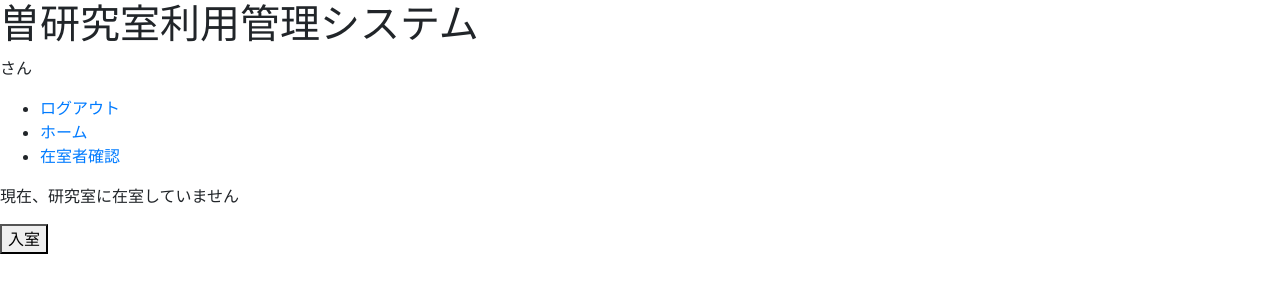
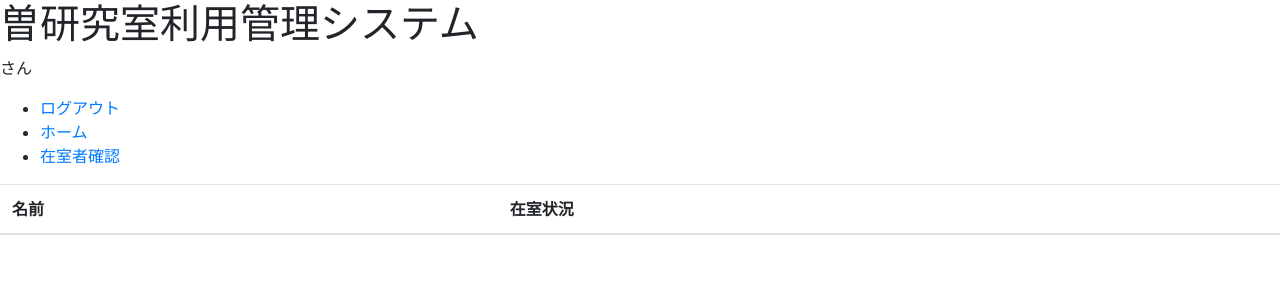
Before and after one commit to east9698/attend_manage, a Django app: template attend_manage/console/templates/console/status_all.html in a window 1280 px wide. Shown: the top 300 px of the page. Run offline with Django 3.2, Linux system fonts and the light colour scheme; the template is opened without the code that fills it, so the values that code supplies are empty; parts of the project's set-up code (start-up, migrations or seed data) failed here and were passed over; some libraries are stand-ins or nearby versions.

Commit message:
update console/status_all.html

```diff
--- a/attend_manage/console/templates/console/status_all.html
+++ b/attend_manage/console/templates/console/status_all.html
@@ -1,11 +1,21 @@
 {% extends "console/base.html" %}
 
 {% block contents %}
-{% if status is True %}
-<p>現在、研究室に在室しています</p>
-<button type="submit" name="not_available">退室</button>
-{% else %}
-<p>現在、研究室に在室していません</p>
-<button type="submit" name="available">入室</button>
-{% endif %}
+
+<table class="table table-borderd">
+  <thead>
+    <tr>
+      <th>名前</th>
+      <th>在室状況</th>
+    </tr>
+  </thead>
+  <tbody>
+    {% for item in data %}
+    <tr>
+      <th>{{item.}}</th>
+    </tr>
+    {% endfor %}
+  </tbody>
+</table>
+
 {% endblock %}
```
